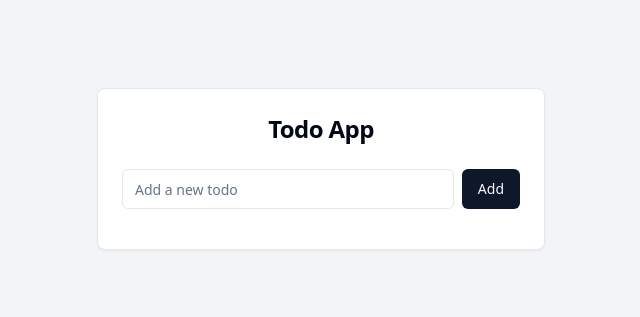
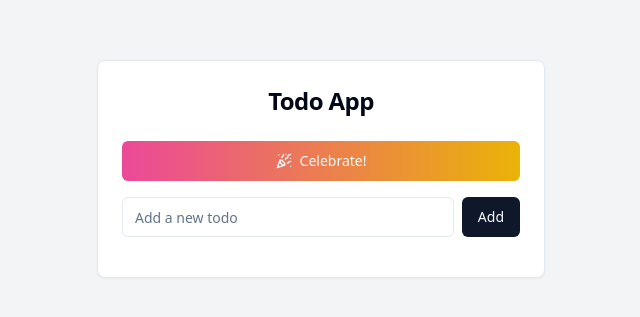
Before and after one commit to GPT-Engineer-App-Dev/tasky-sunshine-manager, a React (Vite) app: page / in a window 1280 px wide. Shown: the part 231-548 px from the top of the page, without its empty margins (319-959 px from the left). Built offline with nearby package versions, Linux system fonts and the light colour scheme.

Commit message:
GPT Engineer Update [skip gpt_engineer]

```diff
--- a/package.json
+++ b/package.json
@@ -40,6 +40,7 @@
     "@radix-ui/react-toggle-group": "^1.1.0",
     "@radix-ui/react-tooltip": "^1.1.0",
     "@tanstack/react-query": "^5.48.0",
+    "canvas-confetti": "^1.9.3",
     "class-variance-authority": "^0.7.0",
     "clsx": "^2.1.0",
     "cmdk": "^1.0.0",
--- a/src/pages/Index.jsx
+++ b/src/pages/Index.jsx
@@ -3,7 +3,8 @@ import { Input } from "@/components/ui/input";
 import { Button } from "@/components/ui/button";
 import { Card, CardContent, CardHeader, CardTitle } from "@/components/ui/card";
 import { Checkbox } from "@/components/ui/checkbox";
-import { X } from "lucide-react";
+import { X, PartyPopper } from "lucide-react";
+import confetti from "canvas-confetti";
 
 const Index = () => {
   const [todos, setTodos] = useState([]);
@@ -28,6 +29,14 @@ const Index = () => {
     setTodos(todos.filter((todo) => todo.id !== id));
   };
 
+  const triggerConfetti = () => {
+    confetti({
+      particleCount: 100,
+      spread: 70,
+      origin: { y: 0.6 }
+    });
+  };
+
   return (
     <div className="min-h-screen flex items-center justify-center bg-gray-100">
       <Card className="w-full max-w-md">
@@ -35,6 +44,12 @@ const Index = () => {
           <CardTitle className="text-2xl font-bold text-center">Todo App</CardTitle>
         </CardHeader>
         <CardContent>
+          <Button
+            onClick={triggerConfetti}
+            className="w-full mb-4 bg-gradient-to-r from-pink-500 to-yellow-500 hover:from-pink-600 hover:to-yellow-600"
+          >
+            <PartyPopper className="mr-2 h-4 w-4" /> Celebrate!
+          </Button>
           <div className="flex space-x-2 mb-4">
             <Input
               type="text"
```
Also changed, not shown: 1 other file (tests, documents, lock files or other folders).
